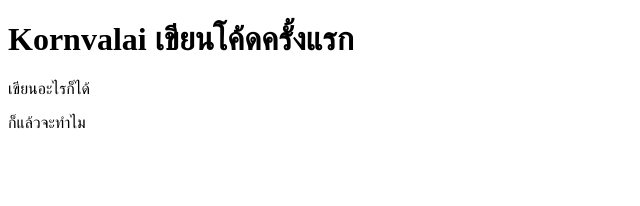
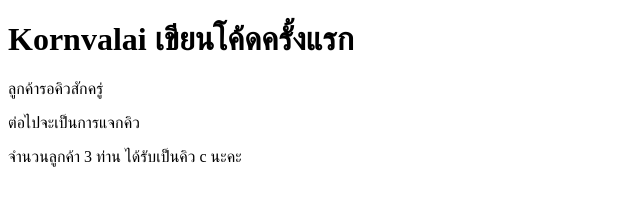
Before and after one commit to kunkao/git-github.com-kunkao-first-time-code, a plain HTML site: page index.html in a window 1280 px wide. Shown: the whole page, without its empty margins (0-640 px from the left). Drawn offline with Linux system fonts and the light colour scheme.

Commit message:
เรียกใช้ฟังชั่นมาใน html

```diff
--- a/index.html
+++ b/index.html
@@ -3,12 +3,16 @@
 <body>
 <h1>Kornvalai เขียนโค้ดครั้งแรก</h1>
 
-<p>เขียนอะไรก็ได้</p>
-<p>ก็แล้วจะทำไม</p>
+<p>ลูกค้ารอคิวสักครู่</p>
+<p>ต่อไปจะเป็นการแจกคิว</p>
 <p id="display"></p>
 
 <script>
-// We can put Javascript code here.
+function guest(pax, queueType){
+    runQueue = "จำนวนลูกค้า " + pax + " ท่าน ได้รับเป็นคิว " + queueType + " นะคะ" ;
+    document.getElementById("display").innerHTML = runQueue
+}
+guest("3 ","c");
 </script>
 
 </body>
```
Also changed, not shown: queue.js (line endings or trailing spaces).
